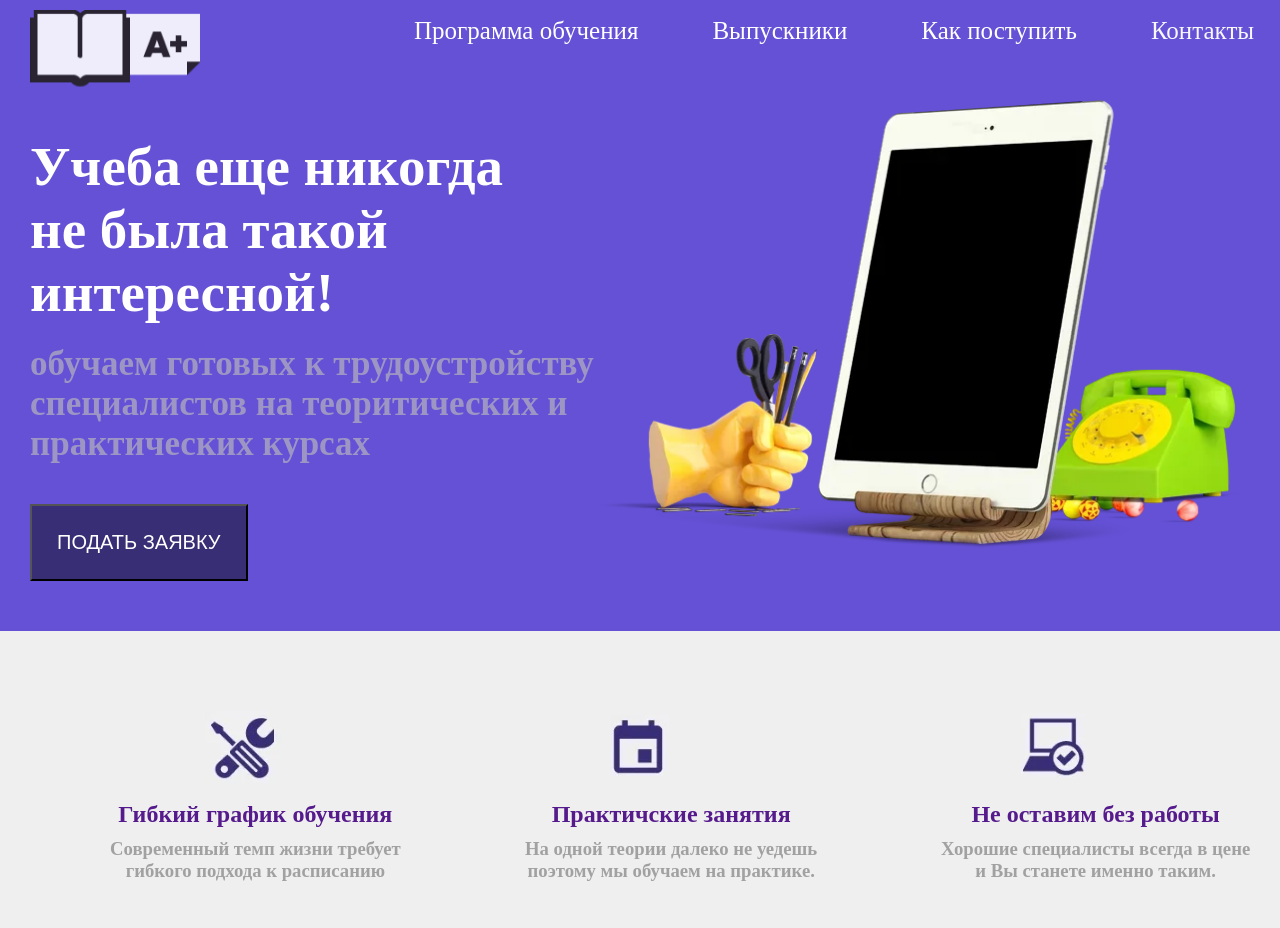
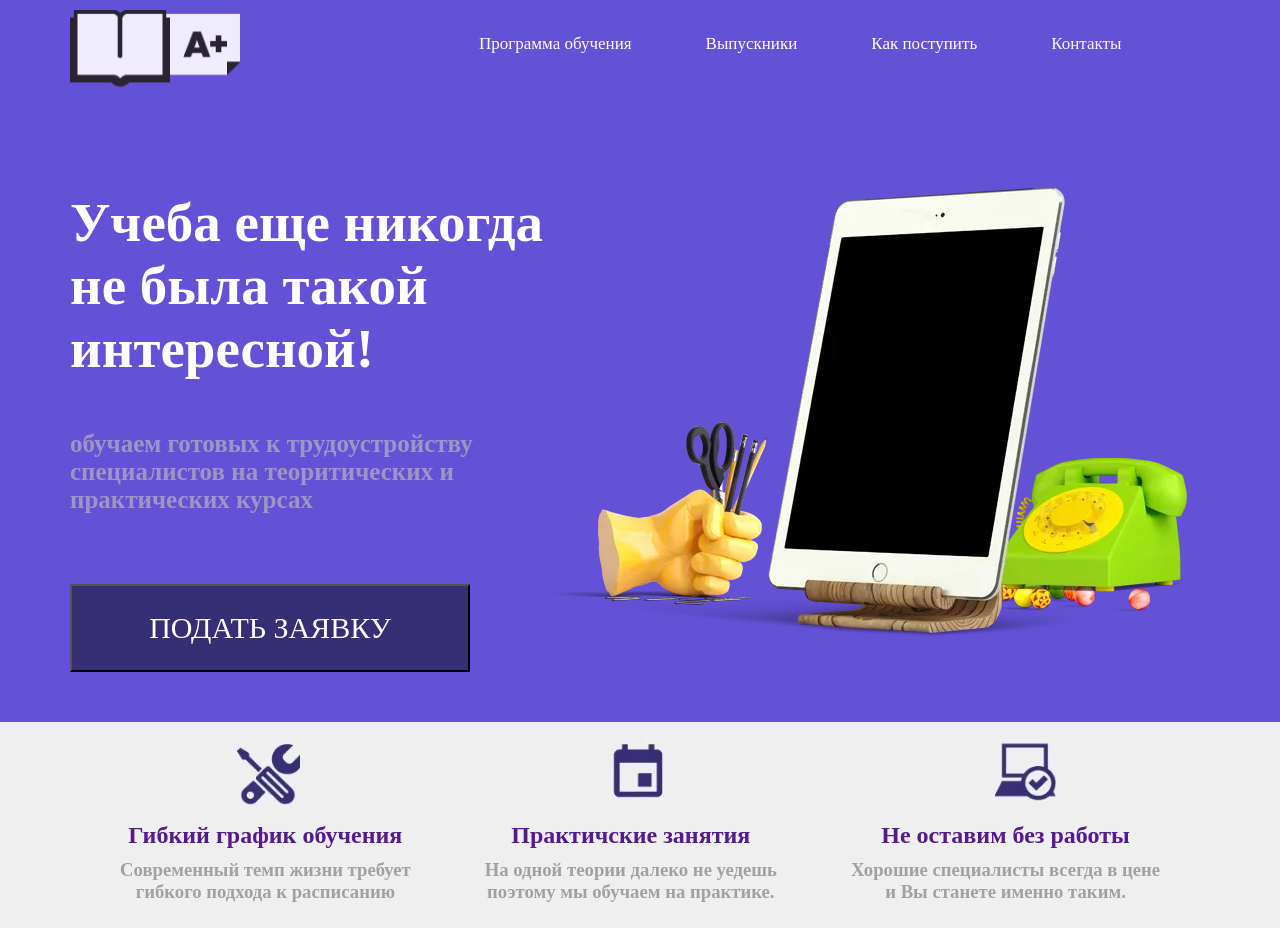
Before and after one commit to Gregtmb/My-first-site, a plain HTML site: page FirstSite/index.html in a window 1280 px wide. Shown: the top 928 px of the page. Drawn offline with nearby package versions, Linux system fonts and the light colour scheme.

Commit message:
Add files via upload

```diff
--- a/FirstSite/index.html
+++ b/FirstSite/index.html
@@ -11,6 +11,8 @@
 
 <body>
     <header>
+
+        <div class="menu">
             <div class="logo">
                 <img src="img/logo.png" alt="" width="170px">
             </div>
@@ -22,10 +24,11 @@
                         <li><a href="">Контакты</a></li>
                     </ul>
                 </nav>
+        </div>
     </header>
 
 
-
+      <div class="cntainer_main1">
             <section class="main1">
             <div class="animation__main1">
                 <div class="application">
@@ -37,34 +40,38 @@
                 </div>
                 </div>
                 <div class="phoone">
-            <img src="img/phoone.png" alt="" width="650">
+                    <img src="img/phoone.png" alt="">
                 </div>
             </section>
-
-
+        </div>
+</header>
+    <div class="cntainer_main2">
          <section class="main2">
                 <div class="calendar">
-            <a class="animate__animated animate__bounce animate__infinite" href="">
+                    <a href="">
                         <h2>Гибкий график обучения</h2>
                         <h3>Современный темп жизни требует <br>гибкого подхода к расписанию</h3>
                     </a>
 
                 </div>
                 <div class="kluch">
-            <a class="animate__animated animate__bounce animate__infinite" href="">
+                    <a  href="">
                         <h2>Практичские занятия</h2>
                         <h3>На одной теории далеко не уедешь <br>поэтому мы обучаем на практике.</h3>
                     </a>
                 </div>
                 <div class="nout">
-            <a class="animate__animated animate__bounce animate__infinite" href="">
+                    <a href="">
                         <h2>Не оставим без работы</h2>
                         <h3>Хорошие специалисты всегда в цене <br>и Вы станете именно таким.</h3>
                     </a>
                 </div>
+
             </section>
+    </div>
 
 
+    <div class="cntainer_main3">
   <section class="main3">
 
         <h2>Формы обучения</h2>
@@ -96,8 +103,9 @@
             </table>
         </center>
     </section>
+</div>
 
-
+<div class="cntainer_main4">
     <section class="main4">
         <h2>Обратная связь</h2>
         <div class="forms">
@@ -122,8 +130,10 @@
             <p> <b>Внимание!</b><span style="color: #b2b2b2"> Все поля <br>обязательны для заполнения.</span></p>
         </div>
     </section>
+</div>
+<div class="container_footer">
+    <footer>
 
-    <footer>
           <p class="logo2"> <a class="animate__animated animate__heartBeat animate__infinite" style="color: white;">197101, г. Санкт-Питербург, <br>пр. Кронверский, д. 49</a></p>
              <div class="kolonka1">
                 <ul>
@@ -160,9 +170,9 @@
                 </ul>
             </div>
 
-
+        </div> -->
     </footer>
-
+</div>
 
 </body>
 
--- a/FirstSite/style.css
+++ b/FirstSite/style.css
@@ -1,27 +1,27 @@
 body,
 * {
+    font-family: serif;
     margin: 0px;
     padding: 0px;
+    box-sizing: border-box;
 }
 
 header {
-    /* border: 3px solid black; */
     background-color: #6451d5;
-    width: 100%;
-    height: 60px;
-    position: fixed;
-    z-index: 1;
-
 
 }
 
-.logo {
-    /* border: 3px solid green; */
-    width: 100px;
-    height: 60px;
+.menu{
+    width: 1200px;
+    margin: 0 auto;
+    /* border: 5px solid red;  */
+}
+
+ .logo {
+    /* border: 3px solid green;  */
     display: inline-block;
     vertical-align: middle;
-    margin: 10px 280px 0px 30px;
+    margin: 10px 235px 0px 30px;
     -webkit-animation: logo 8s ease;
     -o-animation: logo 8s ease;
     animation: logo 8s ease;
@@ -30,15 +30,12 @@ header {
 
 nav {
     display: inline-block;
-
 }
 
 nav a {
-    /* border: 3px solid black; */
     text-decoration: none;
-    color: white;
-    font-size: 25px;
-    color: white;
+    font-size: 17px;
+    color: #fff;;
     transition: all 0.1s;
     transform: scale(1);
     display: inline-block;
@@ -49,15 +46,11 @@ nav a {
 nav li a:active {
     transform: scale(1.1);
 }
-
-
-
 nav li {
-    /* list-style: none; */
-    /* border: 1px solid red; */
+    list-style: none;
     margin-right: 70px;
     display: inline-block;
-     opacity: 0;
+    opacity: 0;
     -webkit-animation: li 2s ease forwards;
     -o-animation: li 2s ease forwards;
     animation: li 2s ease forwards;
@@ -71,68 +64,6 @@ nav li:last-child {
 nav a:hover {
     color: red;
 }
-
-.main1 {
-    /* border: 3px solid black; */
-    width: 100%;
-    height: 100%;
-    margin: 0 auto;
-    background-color: #6451d5;
-}
-
-.application {
-    display: inline-block;
-    margin-left: 30px;
-    /* border: 1px solid red; */
-}
-.animation__main1{
-    display: inline-block;
-    -webkit-animation: animation__main1 2s ease;
-    -o-animation: animation__main1 2s ease;
-    animation: animation__main1 2s ease;
-}
-
-.phoone {
-    /* border: 1px solid red; */
-    background-color: #6451d5;
-    display: inline-block;
-    margin-top: 100px;
-}
-
-.application h1 {
-    font-size: 55px;
-    color: white;
-}
-
-.application h2 {
-    font-size: 35px;
-    margin: 20px 0px;
-    color: #9d96c5;
-}
-
-
-.application button {
-    margin-top: 20px;
-    margin-bottom: 50px;
-    color: white;
-    font-size: 20px;
-    padding: 25px;
-    background-color: #382e75;
-/*    transition: all 0.3s;*/
-    transform: scale(1);
-
-}
-
-
-.application button:hover{
-    background: red;
-    color: white;
-}
-
-  .application button:active{
-   transform: scale(1.1);
-}
-
 
 @keyframes logo{
     from {
@@ -168,6 +99,79 @@ nav li:nth-child(4){
     animation-delay: 3.5s;
 }
 
+.cntainer_main1{
+    background-color: #6451d5;
+
+}
+
+.main1 {
+     /* border: 3px solid black;  */
+    width: 100%;
+    height: 100%;
+    margin: 0 auto;
+    background-color: #6451d5;
+    width: 1200px;
+    margin: 0 auto;
+}
+
+.application {
+    display: inline-block;
+    padding-top: 100px;
+    margin-left: 30px;
+     /* border: 1px solid red;  */
+}
+
+.animation__main1{
+    display: inline-block;
+    -webkit-animation: animation__main1 2s ease;
+    -o-animation: animation__main1 2s ease;
+    animation: animation__main1 2s ease;
+}
+
+.phoone {
+     /* border: 1px solid red;  */
+    background-color: #6451d5;
+    display: inline-block;
+
+}
+
+.application h1 {
+    font-size: 55px;
+    color: white;
+}
+
+.application h2 {
+    padding: 30px 0;
+    font-size: 25px;
+    margin: 20px 0px;
+    color: #9d96c5;
+}
+
+
+.application button {
+    margin-top: 20px;
+    margin-bottom: 50px;
+    color: white;
+    font-size: 30px;
+    padding: 25px;
+    width: 400px;
+    background-color: #382e75;
+ transition: all 0.3s;
+    transform: scale(1);
+
+}
+
+
+.application button:hover{
+    background: red;
+    color: white;
+}
+
+  .application button:active{
+   transform: scale(1.1);
+}
+
+
 
 
 @keyframes animation__main1{
@@ -183,14 +187,14 @@ nav li:nth-child(4){
 }
 
 .main2 {
-    width: 100%;
-    height: 300px;
-    background: url(img/EXInF5z_FcQ.jpg) 17% 35%/auto no-repeat, url(img/oqSKkjkwnlE.jpg)50% 35%/auto no-repeat, url(img/mRmFQ5-ipr4.jpg)84% 35%/auto no-repeat;
+    /* border: 5px solid red; */
+    width: 1200px;
+    margin: 0 auto;
+    background: url(img/EXInF5z_FcQ.jpg) 17% 10%/auto no-repeat, url(img/oqSKkjkwnlE.jpg)50% 10%/auto no-repeat, url(img/mRmFQ5-ipr4.jpg)84% 10%/auto no-repeat;
     background-color: #efefef;
-    -webkit-animation: main2;
-    -o-animation: main2;
-    animation: main2;
-
+}
+.cntainer_main2{
+    background-color: #efefef;
 }
 
 .main2 a{
@@ -206,11 +210,11 @@ nav li:nth-child(4){
 }
 
 .main2 h2 {
-    margin: 170px 10px 10px 10px;
+    margin: 100px 10px 10px 10px;
 }
 
 .main2 h3 {
-    margin: 10px 10px 10px 10px;
+    margin: 10px 10px 50px 10px;
     color: #a1a1a1;
 
 }
@@ -220,38 +224,27 @@ nav li:nth-child(4){
 .main2 .calendar {
     display: inline-block;
     text-align: center;
-    margin-left: 100px;
+    margin-left: 70px;
 
 }
 
 .main2 .kluch {
     display: inline-block;
     text-align: center;
-    margin-left: 100px;
+    margin-left: 50px;
 }
 
 .main2 .nout {
     display: inline-block;
     text-align: center;
-    margin-left: 100px;
+    margin-left: 50px;
 }
 
 
-@keyframes main2{
-    from {
-        opacity: 0;
-        margin-left: -100px;
-    }
-
-    to{
-        opacity: 1;
-        margin-top: 30px;
-    }
-}
-
 .main3 {
-    width: 100%;
-    height: 450px;
+    /* border: 5px solid red; */
+    width: 1200px;
+    margin: 0 auto;
 }
 
 .main3 p{
@@ -265,10 +258,21 @@ nav li:nth-child(4){
     line-height: 150px;
 }
 
+.main3 table{
+    margin-bottom: 70px;
+}
+
 
 .main4  {
+    /* border: 5px solid red; */
     background-color: #efefef;
+    width: 1200px;
+    margin: 0 auto;
 
+}
+
+.cntainer_main4{
+    background-color: #efefef;
 }
 
 .main4 h2 {
@@ -281,22 +285,22 @@ nav li:nth-child(4){
 }
 .main4 .forms{
     display: inline-block;
-/*    border: 1px solid red;*/
+/* border: 1px solid red; */
     font-size: 20px;
     margin-left: 30px;
 }
 
 .main4 .texts{
     display: inline-block;
-/*    border: 1px solid red;*/
+ /* border: 1px solid red; */
     font-size: 25px;
     margin-left: 80px;
 }
 
 .main4 .text {
-    width: 598px;
+    width: 470px;
     height: 80px;
-/*    border: 1px solid #c5c5c5;*/
+  border: 1px solid #c5c5c5;
     font-size: 20px;
 }
     .main4 .text:focus{
@@ -306,8 +310,8 @@ nav li:nth-child(4){
 
 .main4 textarea {
     margin-left: 30px;
-    width: 600px;
-/*    border: 1px solid #c5c5c5;*/
+    width: 470px;
+    border: 1px solid #c5c5c5;
     font-size: 20px;
 }
 
@@ -322,7 +326,7 @@ nav li:nth-child(4){
 }
 
 .main4 .send{
-    padding: 25px 245px 25px 245px;
+    padding: 25px 183px 25px 183px;
     margin-left: 165px;
     font-size: 20px;
     color: white;
@@ -367,30 +371,44 @@ nav li:nth-child(4){
     margin-top: 20px;
 }
 footer{
+    /* border: 5px solid red; */
+    width: 1200px;
+    margin: 0 auto;
     background: url(img/logo.png) 3% 35%/auto no-repeat;
     background-color: #2a2446;
 }
+
+.container_footer{
+    background-color: #2a2446;
+}
+
+
 footer .logo2{
-    /* border: 2px solid red; */
     display: inline-block;
-    font-size: 20px;
+     /* border: 15px solid red; */
+    font-size: 15px;
     color: white;
     margin-left: 30px;
-    margin-top: 300px;
-    margin-right: 115px;
+    margin-top: 250px;
+    margin-bottom: 50px;
 }
-{
-    display: inline-block;
-}
+
 
 
 .kolonka1, .kolonka2, .kolonka3, .kolonka4{
     display: inline-block;
  }
 
+ .kolonka1{
+     margin-left: 50px;
+     margin-top: 100px;
+ }
+
+
+
 footer a{
     text-decoration: none;
-    font-size: 25px;
+    font-size: 20px;
     color: #8984a4;
     transform: scale(1);
     display: inline-block;
```
Lines whose indentation alone changed are shown as unchanged.
